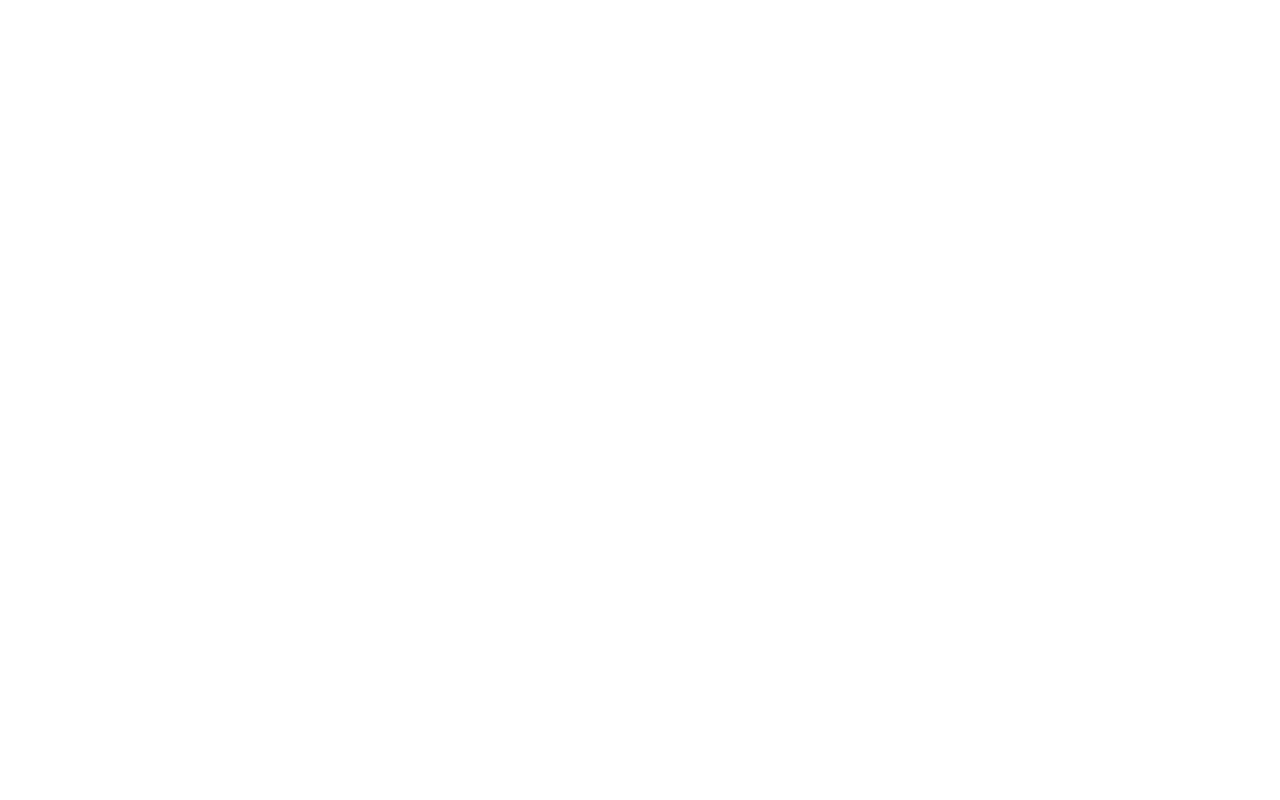
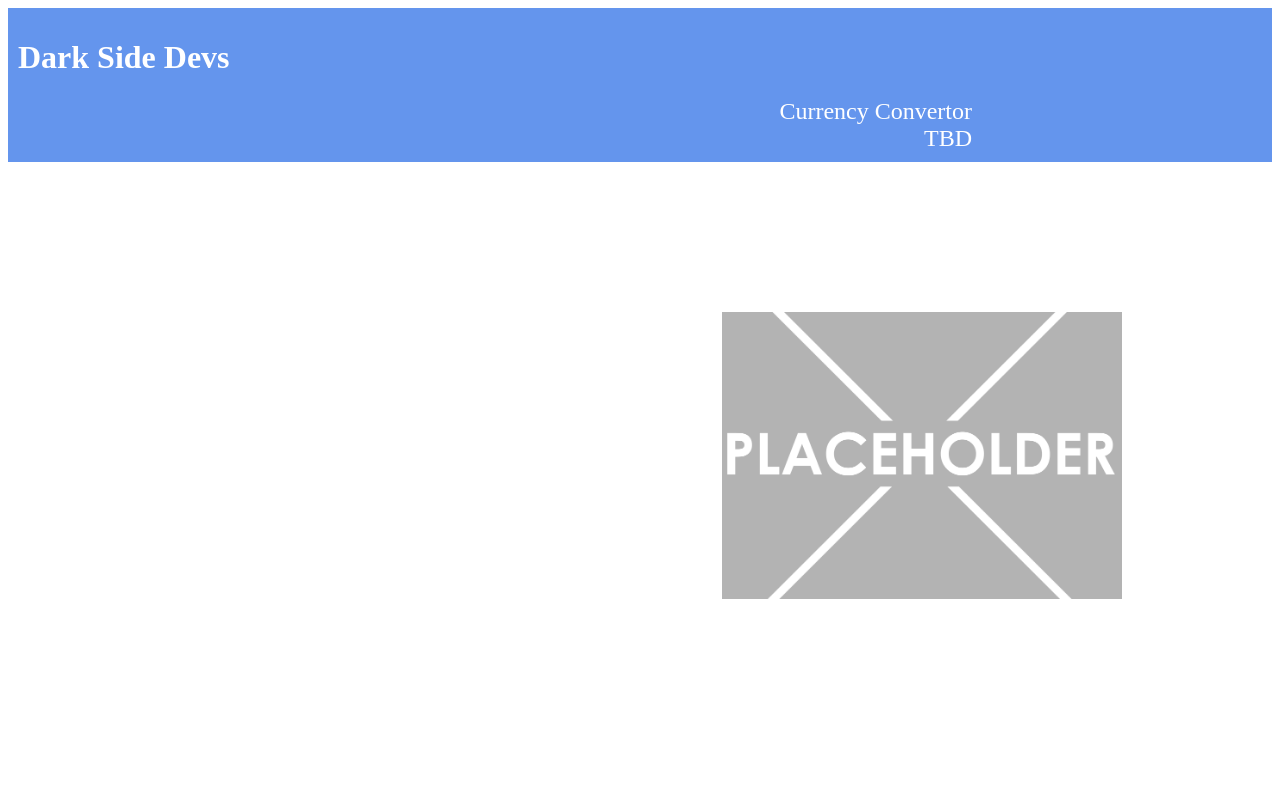
Before and after one commit to isazafeer/project-1, a plain HTML site: page index.html in a window 1280 px wide. Shown: the top 800 px of the page. Drawn offline with Linux system fonts and the light colour scheme.

Commit message:
HTML and CSS Structure First Draft

```diff
--- a/index.html
+++ b/index.html
@@ -3,10 +3,27 @@
 <head>
     <meta charset="UTF-8">
     <meta name="viewport" content="width=device-width, initial-scale=1.0">
-    <title>Document</title>
+    <title>Dark Side Devs Project</title>
     <link rel="stylesheet" href="style.css">
 </head>
+<header>
+    <h1>Dark Side Devs</h1>
+    <section class="nav">
+        <a href="#Currency">Currency Convertor</a>
+        <a href="#TBD">TBD</a>
+    </section>
+</header>
 <body>
+    <div class="container">
+        <img src="./images/Placeholder.png" alt="Placeholder">
+    </div>
     <script src="script.js"></script>
 </body>
+<footer>
+    <h1>Dark Side Devs</h1>
+    <h3>Made with dedication</h3>
+    <p>
+        &copy; Dark Side Devs
+    </p>
+  </footer>
 </html>
--- a/style.css
+++ b/style.css
@@ -0,0 +1,41 @@
+header {
+    background-color: cornflowerblue;
+    color: #fff;
+    padding: 10px;
+    text-align: start;
+}
+
+.nav {
+    width: 100%;
+    text-align: end;
+  }
+
+.nav a {
+    padding: 290px;
+    text-decoration: none;
+    font-size: 24px;
+    color: #ffffff;
+    justify-content: space-between;
+}
+
+.nav a:hover {
+    color: #fdfd00;
+  }
+
+footer {
+    padding: 10px;
+    clear: both;
+    text-align: center;
+    background: cornflowerblue;
+    color: #ffffff;
+}
+
+img {
+    margin-bottom: 550px;
+    width: 400px;
+    float: right;
+}
+
+.container {
+    padding: 150px;
+}
```
Also changed, not shown: images/Placeholder.png (added).
